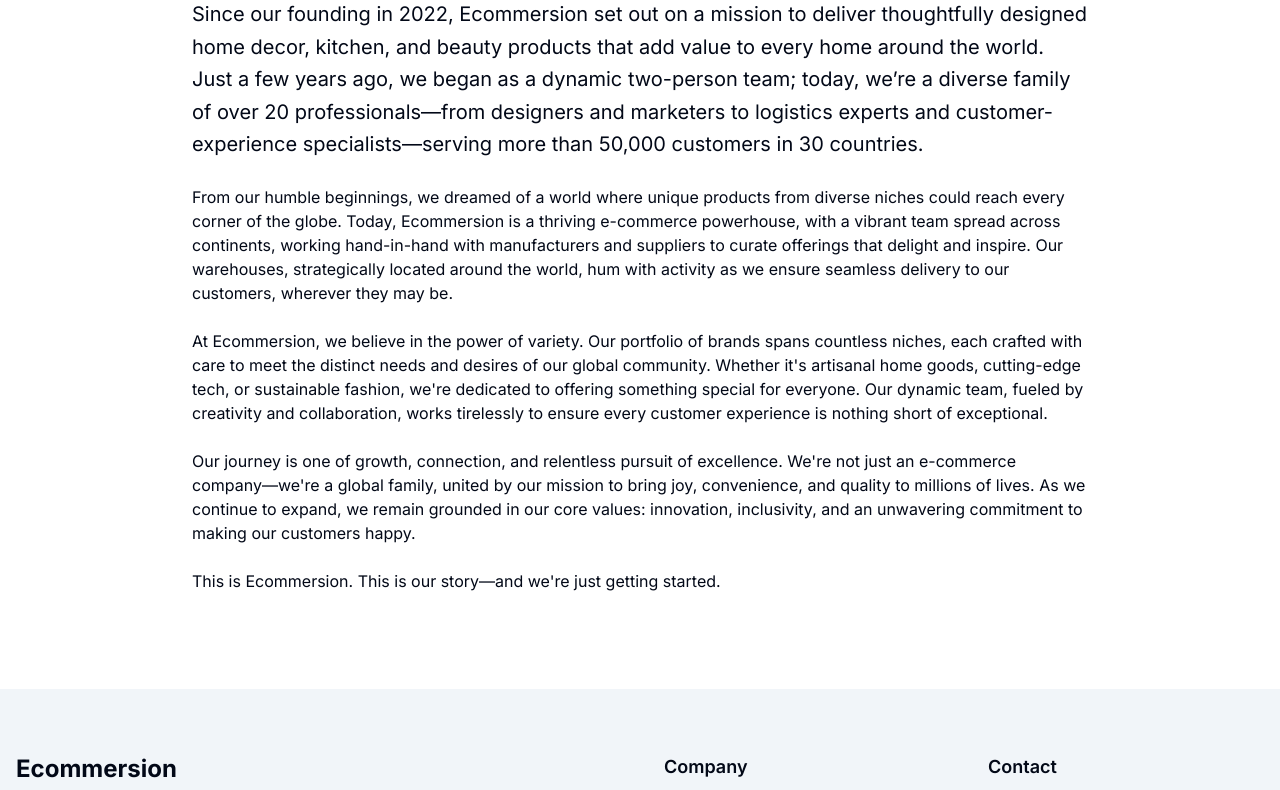
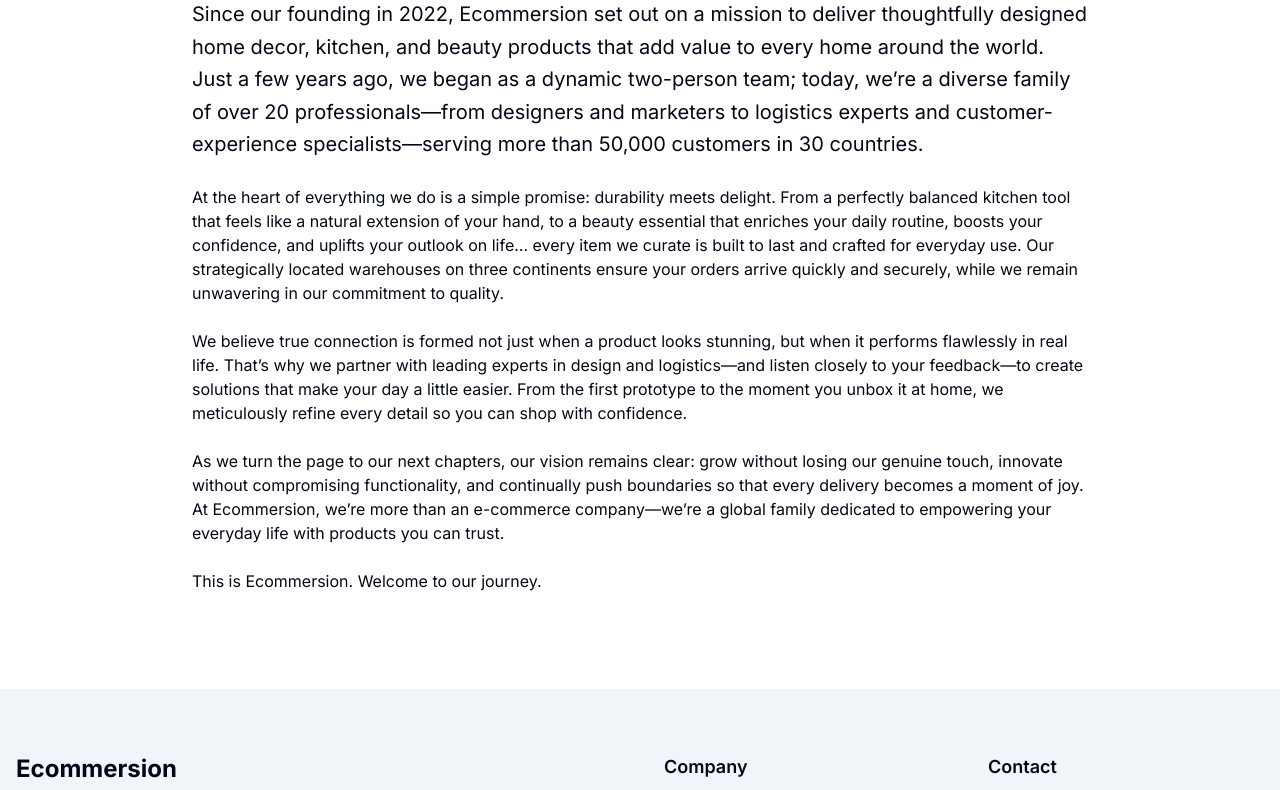
Before and after one commit to Gourmetific/Ecommersion, a Next.js app: page /our-story in a window 1280 px wide. Shown: the part 642-1432 px from the top of the page. Built offline with nearby package versions, Linux system fonts and the light colour scheme.

Commit message:
Update page.tsx
I updated Our Story script.

```diff
--- a/app/our-story/page.tsx
+++ b/app/our-story/page.tsx
@@ -36,36 +36,29 @@ export default function OurStory() {
             in 30 countries.
           </p>
           <p className="mb-6">
-            From our humble beginnings, we dreamed of a world where unique
-            products from diverse niches could reach every corner of the globe.
-            Today, Ecommersion is a thriving e-commerce powerhouse, with a
-            vibrant team spread across continents, working hand-in-hand with
-            manufacturers and suppliers to curate offerings that delight and
-            inspire. Our warehouses, strategically located around the world, hum
-            with activity as we ensure seamless delivery to our customers,
-            wherever they may be.
+            At the heart of everything we do is a simple promise: durability meets delight.
+            From a perfectly balanced kitchen tool that feels like a natural extension of your hand,
+            to a beauty essential that enriches your daily routine, boosts your confidence,
+            and uplifts your outlook on life… every item we curate is built to last and crafted
+            for everyday use. Our strategically located warehouses on three continents ensure
+            your orders arrive quickly and securely, while we remain unwavering in our commitment to quality.
           </p>
           <p className="mb-6">
-            At Ecommersion, we believe in the power of variety. Our portfolio of
-            brands spans countless niches, each crafted with care to meet the
-            distinct needs and desires of our global community. Whether it's
-            artisanal home goods, cutting-edge tech, or sustainable fashion,
-            we're dedicated to offering something special for everyone. Our
-            dynamic team, fueled by creativity and collaboration, works
-            tirelessly to ensure every customer experience is nothing short of
-            exceptional.
+            We believe true connection is formed not just when a product looks stunning, but
+            when it performs flawlessly in real life. That’s why we partner with leading experts
+            in design and logistics—and listen closely to your feedback—to create solutions that
+            make your day a little easier. From the first prototype to the moment you unbox it at home,
+            we meticulously refine every detail so you can shop with confidence.
           </p>
           <p className="mb-6">
-            Our journey is one of growth, connection, and relentless pursuit of
-            excellence. We're not just an e-commerce company—we're a global
-            family, united by our mission to bring joy, convenience, and quality
-            to millions of lives. As we continue to expand, we remain grounded
-            in our core values: innovation, inclusivity, and an unwavering
-            commitment to making our customers happy.
+            As we turn the page to our next chapters, our vision remains clear:
+            grow without losing our genuine touch, innovate without compromising functionality,
+            and continually push boundaries so that every delivery becomes a moment of joy.
+            At Ecommersion, we’re more than an e-commerce company—we’re a global family dedicated to
+            empowering your everyday life with products you can trust.
           </p>
           <p>
-            This is Ecommersion. This is our story—and we're just getting
-            started.
+            This is Ecommersion. Welcome to our journey.
           </p>
         </div>
       </div>
```
